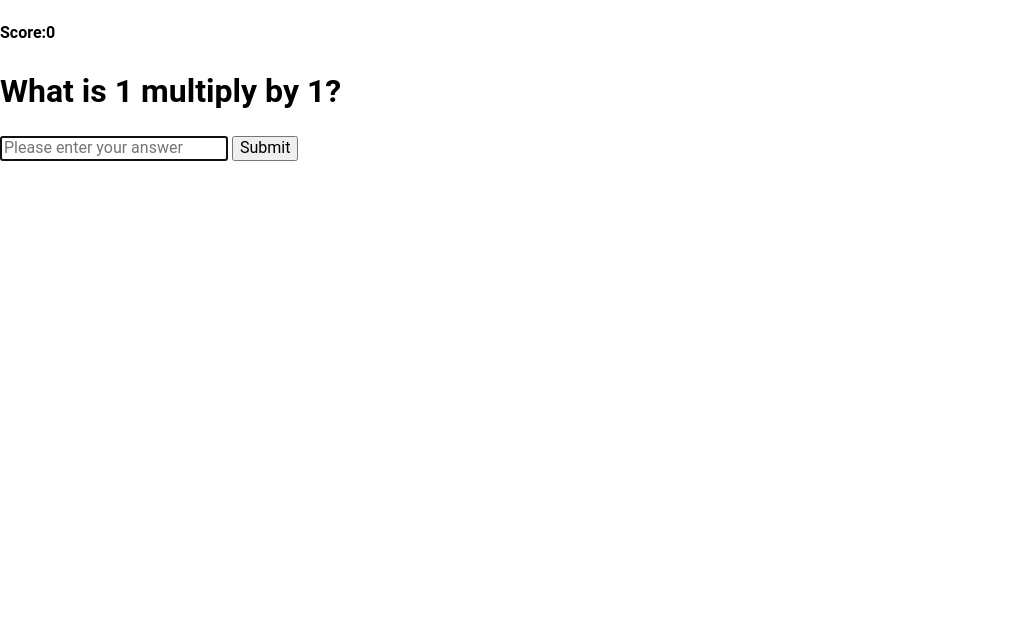
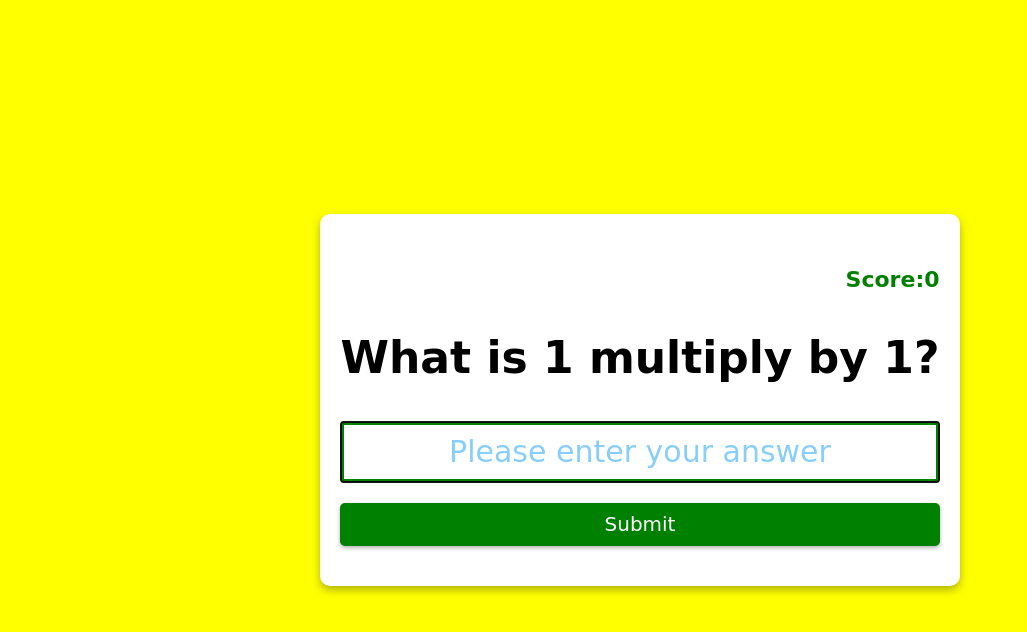
Before and after one commit to ortigaliev/Multiplication-app, a plain HTML site: page index.html in a window 1280 px wide. Shown: the whole page, without its empty margins (0-1027 px from the left). Drawn offline with Linux system fonts and the light colour scheme.

Commit message:
Add form,header,input, button styles

```diff
--- a/css/style.css
+++ b/css/style.css
@@ -19,14 +19,16 @@ html{
 
 body{
   display: flex;
-  flex-direction: column;
-  height: 100%;
+  justify-content: center;
+  align-items: center;
+  height: 100vh;
   margin: 0;
   padding: 0;
-  font-size: 16px;
+  font-size: 22px;
   line-height: 1.5;
-  font-family: "Roboto", "Arial", sans-serif;
-  background-color: var();
+  font-family: Cursive, sans-serif;
+  text-align: center;
+  background-color: yellow;
   color: var();
 }
 
@@ -50,3 +52,50 @@ img{
 .main-content{
   flex-grow: 1;
 }
+
+.form{
+  margin: 10px;
+  background-color: #fff;
+  padding: 20px;
+  box-shadow: 0 4px 8px rgba(0, 0, 0, .3);
+  border-radius: 10px;
+}
+
+.input{
+  padding: 10px;
+  display: block;
+  width: 100%;
+  box-sizing: border-box;
+  font-size: 30px;
+  text-align: center;
+  border: solid 4px green;
+  color: green;
+}
+
+.input::placeholder{
+  color: lightskyblue;
+  font-family: Cursive;
+}
+
+.btn{
+  background-color: green;
+  color: white;
+  border:none;
+  display: block;
+  width: 100%;
+  padding: 10px;
+  font-size: 20px;
+  margin: 20px 0;
+  border-radius: 5px;
+  box-shadow: 0 2px 4px rgba(0, 0, 0, .3);
+  cursor: pointer;
+}
+
+.btn:hover{
+  filter: brightness(0.8);
+}
+
+.score{
+  color: green;
+  text-align: right;
+}
```
